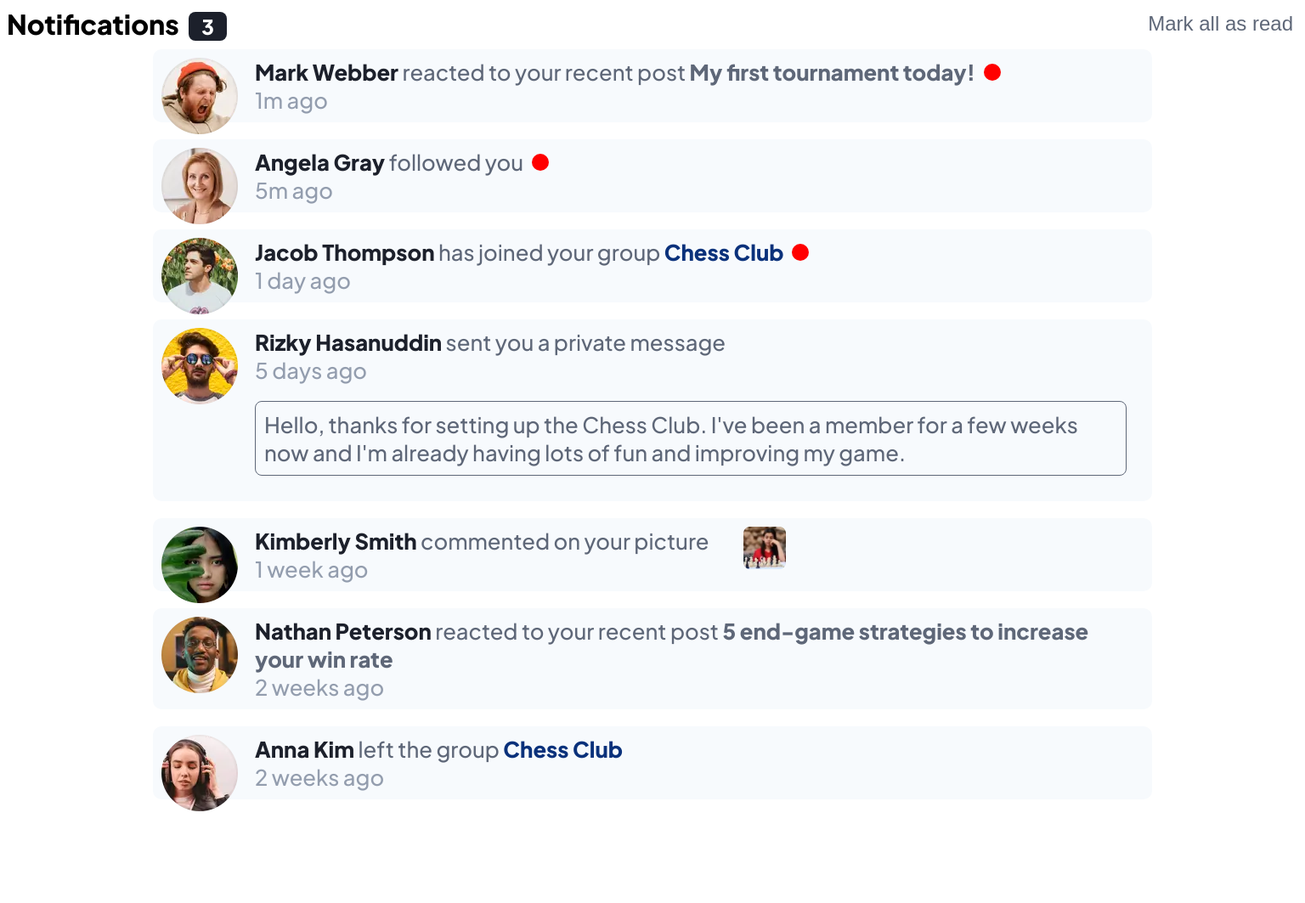
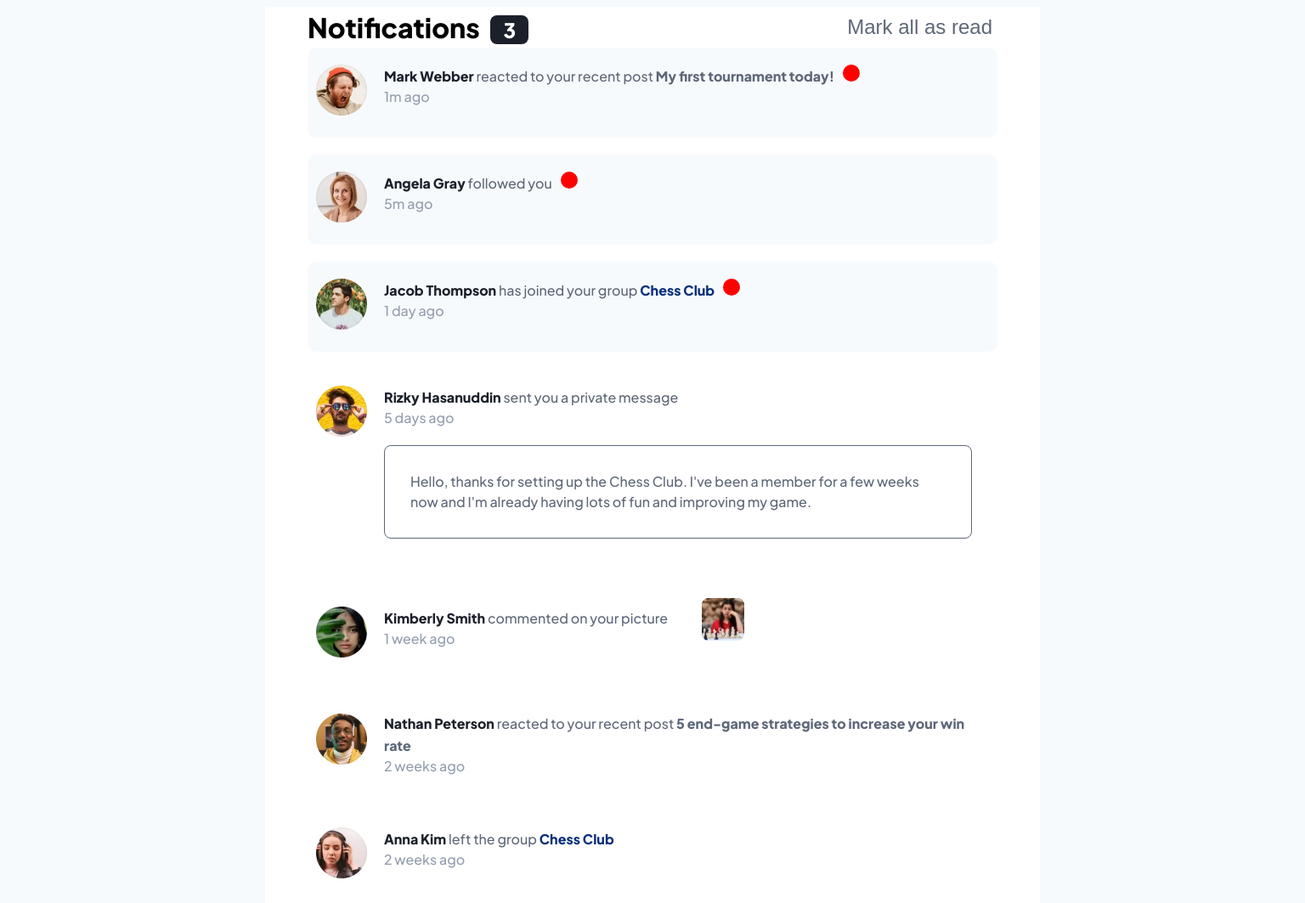
Before and after one commit to elsgoossens/notifications-page-main, a plain HTML site: page index.html in a window 1536 px wide. Shown: the whole page at 85% size. Before the commit the page ends 961 px from the top, so only its background shows below. Drawn offline with Linux system fonts and the light colour scheme.

Commit message:
solution

```diff
--- a/app.js
+++ b/app.js
@@ -1,8 +1,17 @@
 var btnRead = document.getElementById("markRead");
 var statusMarkers = document.getElementsByClassName("status");
+var newNotifications = document.getElementsByClassName("new-notification");
 
 btnRead.addEventListener("click", function(ev){
+    try{
     for (const s of statusMarkers) {
         if(s.classList.contains("unread")) s.classList.toggle("unread");
     }
+    for (const n of newNotifications) {
+        n.classList.remove("new-notification");
+    }
+}
+catch(ex){
+    console.log("error toggling new status off: " + ex);
+}
 })
--- a/index.html
+++ b/index.html
@@ -12,14 +12,14 @@
 
 </head>
 <body>
-
+<div class="container">
   <header>
     <div class="info"><h1>Notifications</h1> <span class="counter">3</span></div>
     <button id="markRead" class="markRead">Mark all as read</button>
 </header>
 
 <main>
-  <div class="notification">
+  <div class="notification new-notification">
     <div class="avatar">
       <img src="/assets/images/avatar-mark-webber.webp" alt="Mark Webber">
   </div>
@@ -30,7 +30,7 @@
   </div>
 
 
-  <div class="notification">
+  <div class="notification new-notification">
     <div class="avatar">
     <img src="/assets/images/avatar-angela-gray.webp" alt="Angela Gray"></div>
     <div class="oneNotif">
@@ -39,7 +39,7 @@
     </div>
   </div>
 
-  <div class="notification">
+  <div class="notification new-notification">
     <div class="avatar"><img src="/assets/images/avatar-jacob-thompson.webp" alt="Jacob Thompson"></div>
     <div class="oneNotif">
     <a href="#" class="name">Jacob Thompson</a><span class="action"> has joined your group <a class="group" href="#">Chess Club</a><span class="status unread"></span>
@@ -87,6 +87,8 @@
   </div>
 
 </main>
+</div>
+
 <script src="app.js"></script>
 </body>
 </html>
--- a/style.css
+++ b/style.css
@@ -24,50 +24,63 @@
 
 /* for easy calculations used 10px, main font used is 16px */
 body{
-    font-size: 10px;
     font-family: var(--ff);
+}
+
+.container{
+    font-size: 1rem;
+    line-height: 1.5;
+    background-color: var(--clr-White);
+    display: flex;
+    flex-direction: column;
+    width: 95%;
+    margin: auto;
 }
 
 header{
     display: flex;
     justify-content: space-between;
+    margin-bottom: 20px;
 }
 
 h1{
     display: inline;
-    font-size: 2rem;
+    font-size: 1.3rem;
 }
 
 .counter{
     margin: 0 10px;
     padding: 2px 15px;
     font-weight: var(--fw-800);
-    font-size: 1.5rem;
+    font-size: 1.1rem;
     color: var(--clr-White);
     background-color: var(--clr-Very-dark-blue);
     border-radius: 8px;
 }
 
 main{
-    margin: 0;
-    padding: 0;
     background-color: var(--clr-White);
-    font-size: 1.6rem;
-    width:100%;
     display: flex;
     flex-direction: column;
 }
 
+main, header{
+    margin: 0 10px;
+}
+
 .notification{
     display: flex;
-    margin: 10px 20px;
     padding: 10px;
     border-radius: 10px;
+    margin-bottom: 20px;
+}
+
+.new-notification{
     background-color: var(--clr-Very-light-grayish-blue);
 }
 
 .oneNotif{
-    padding: 0 20px;
+    padding: 10px 20px;
 }
 
 .name{
@@ -77,7 +90,7 @@ main{
 button{
     border: none;
     background-color: var(--clr-White);
-    font-size: 1.5rem;
+    font-size: 1.2rem;
     color:var(--clr-Dark-grayish-blue);
 }
 
@@ -93,8 +106,9 @@ button{
     background-color: red;
 }
 
-.avatar{
-    max-height: 50px;
+.avatar img{
+    padding: 20px 0;
+    max-width: 40px;
 }
 
 .timing{
@@ -108,7 +122,7 @@ button{
 
 .message{
     margin: 20px 0;
-    padding: 10px;
+    padding: 30px;
     border: 1px solid var(--clr-Dark-grayish-blue);
     border-radius: 8px;
     color: var(--clr-Dark-grayish-blue);
@@ -143,8 +157,34 @@ button:hover, a:hover{
 }
 
 @media (min-width: 1440px) {
-    main{
-        max-width: 80%;
-        margin: auto;
+
+    h1{
+        font-size: 2rem;
     }
+
+    .counter{
+        font-size: 1.5rem;
+    }
+
+    button{
+        font-size: 1.5rem;
+    }
+
+    body{
+        background-color: var(--clr-Very-light-grayish-blue);
+    }
+
+    .avatar img{
+        padding: 10px 0;
+        max-width: 60px;
+    }
+
+    main, header{
+        margin: 0 50px;
+    }
+
+    .container{
+        width:60%;
+    }
+
 }
```
Also changed, not shown: 1 other file.
